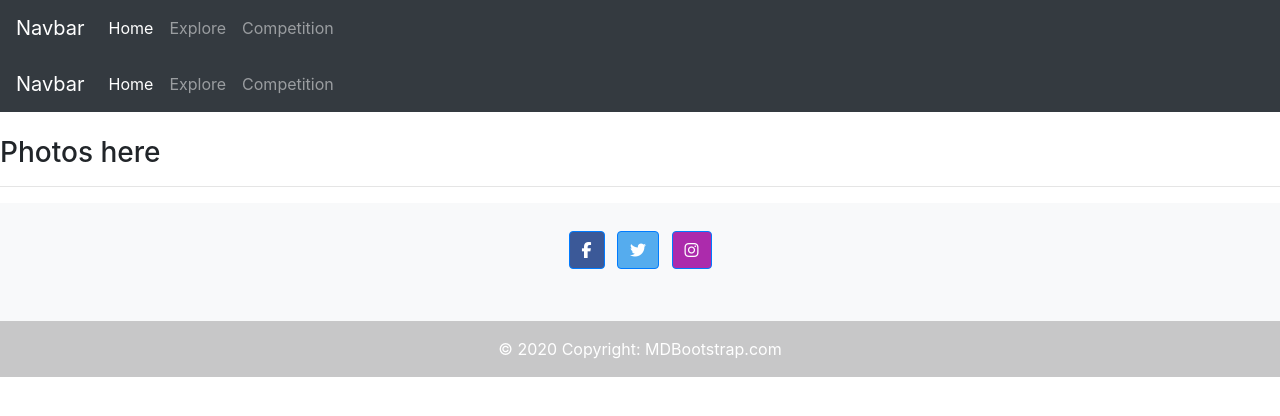
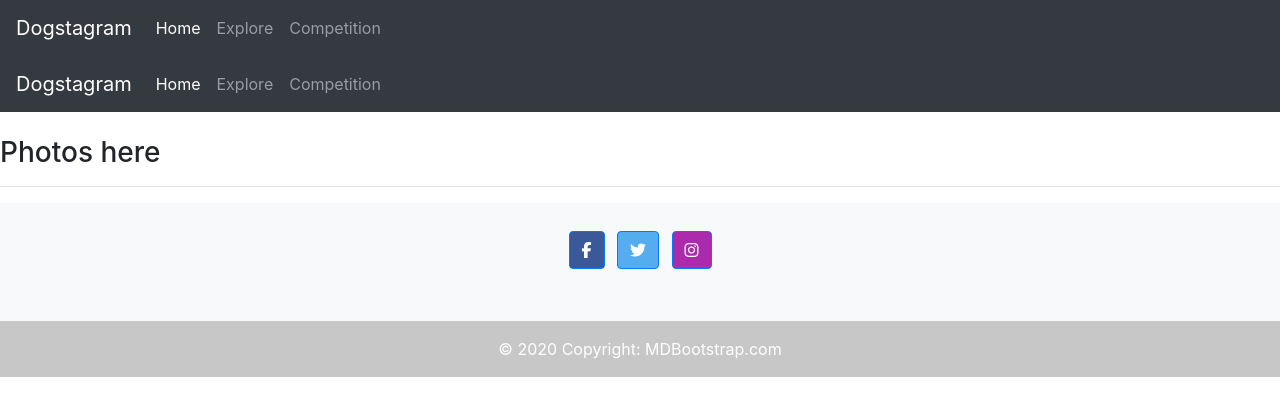
Before and after one commit to shellym96/dog-stagram, a Django app: page /photos/ in a window 1280 px wide. Shown: the top 416 px of the page. Run offline with Django 3.2, Linux system fonts and the light colour scheme; some libraries are stand-ins or nearby versions.

```diff
--- a/dogblog/templates/dogstagram/navbar.html
+++ b/dogblog/templates/dogstagram/navbar.html
@@ -1,18 +1,18 @@
 <nav class="navbar navbar-expand-lg navbar-dark bg-dark">
-    <a class="navbar-brand" href="#">Navbar</a>
+    <a class="navbar-brand" href="#">Dogstagram</a>
     <button class="navbar-toggler" type="button" data-toggle="collapse" data-target="#navbarNav" aria-controls="navbarNav" aria-expanded="false" aria-label="Toggle navigation">
       <span class="navbar-toggler-icon"></span>
     </button>
     <div class="collapse navbar-collapse" id="navbarNav">
       <ul class="navbar-nav">
         <li class="nav-item active">
-          <a class="nav-link" href="#">Home</a>
+          <a class="nav-link" href="{% url 'home' %}">Home</a>
         </li>
         <li class="nav-item">
-          <a class="nav-link" href="#">Explore</a>
+          <a class="nav-link" href="{% url 'photos' %}">Explore</a>
         </li>
         <li class="nav-item">
-          <a class="nav-link" href="#">Competition</a>
+          <a class="nav-link" href="{% url 'competition' %}">Competition</a>
         </li>
       </ul>
     </div>
```
